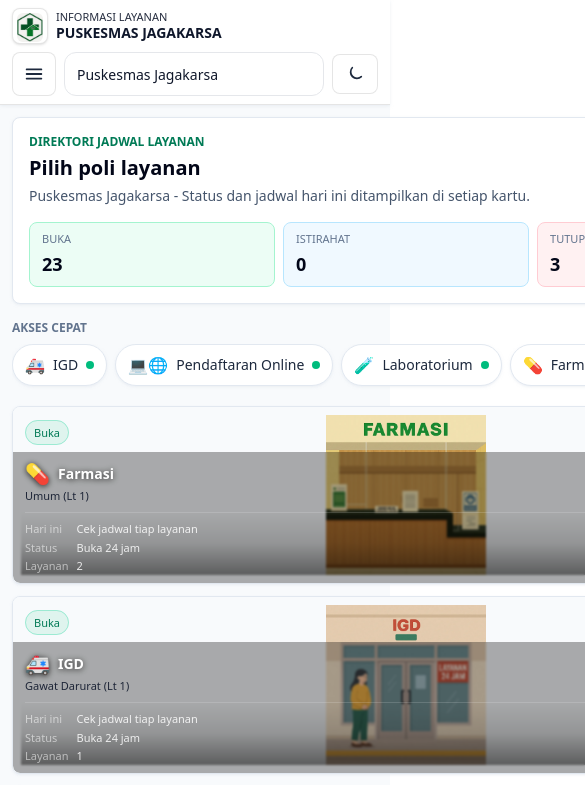
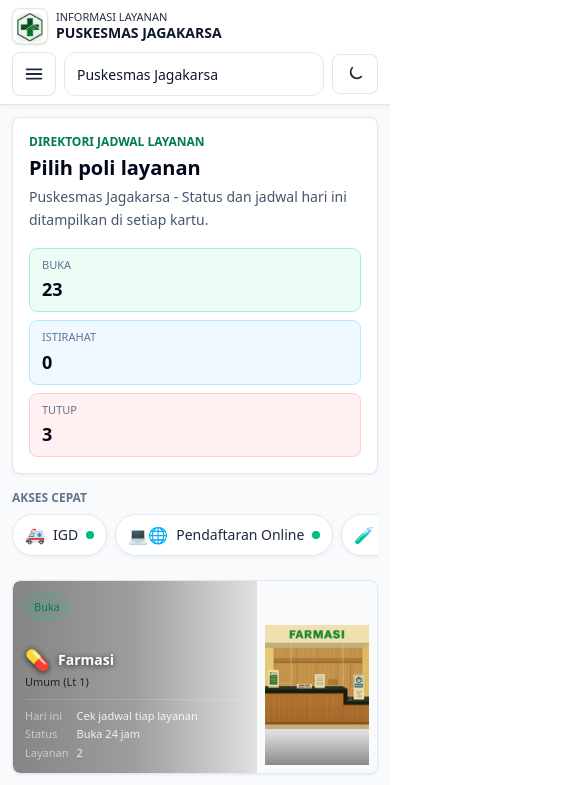
Before and after one commit to fajars97-cpu/alurlayanan, a React (Vite) app: page / in a window 390 px wide. Shown: the top 785 px of the page, 585 px wide, since content can reach past the window. Built offline with nearby package versions, Linux system fonts and the light colour scheme.

Commit message:
perbaiki layout responsif mobile

```diff
--- a/src/App.jsx
+++ b/src/App.jsx
@@ -373,7 +373,7 @@ function ServicesOverview({
   };
 
   return (
-    <section className="mb-4 rounded-lg border border-slate-200 bg-white p-4 shadow-sm shadow-slate-200/50 dark:border-white/10 dark:bg-slate-950/65 dark:shadow-none">
+    <section className="mb-4 w-full overflow-hidden rounded-lg border border-slate-200 bg-white p-4 shadow-sm shadow-slate-200/50 dark:border-white/10 dark:bg-slate-950/65 dark:shadow-none">
       <div className="flex flex-col gap-4 lg:flex-row lg:items-center lg:justify-between">
         <div className="min-w-0">
           <div className="text-xs font-semibold uppercase text-emerald-700 dark:text-emerald-300">
@@ -382,7 +382,7 @@ function ServicesOverview({
           <h1 className="mt-1 text-xl font-semibold text-slate-950 dark:text-white">
             {hasSearch ? "Hasil pencarian layanan" : "Pilih poli layanan"}
           </h1>
-          <p className="mt-1 text-sm text-slate-600 dark:text-white/60">
+          <p className="mt-1 max-w-full text-sm leading-relaxed text-slate-600 dark:text-white/60">
             {facilityName} - {hasSearch ? `${subMatchesCount} hasil layanan ditemukan.` : "Status dan jadwal hari ini ditampilkan di setiap kartu."}
             {statusFilter !== "all" ? ` Filter aktif: ${activeLabel}.` : ""}
           </p>
@@ -396,7 +396,7 @@ function ServicesOverview({
             </button>
           )}
         </div>
-        <div className="grid grid-cols-3 gap-2 sm:min-w-[22rem]">
+        <div className="grid w-full grid-cols-1 gap-2 min-[420px]:grid-cols-3 lg:w-auto lg:min-w-[22rem]">
           <StatTile
             label="Buka"
             value={summary.open}
@@ -429,13 +429,13 @@ function QuickAccessBar({ services, onPick }) {
   if (!quickServices.length) return null;
 
   return (
-    <section className="mb-4">
+    <section className="mb-4 w-full overflow-hidden">
       <div className="flex items-center justify-between gap-3">
         <div className="text-xs font-semibold uppercase text-slate-500 dark:text-white/45">
           Akses cepat
         </div>
       </div>
-      <div className="mt-2 flex gap-2 overflow-x-auto pb-1">
+      <div className="mt-2 flex max-w-full snap-x gap-2 overflow-x-auto overscroll-x-contain pb-2 [-webkit-overflow-scrolling:touch]">
         {quickServices.map(({ id, label, service }) => {
           const status = getOpenStatusForPoli(service);
           return (
@@ -443,10 +443,10 @@ function QuickAccessBar({ services, onPick }) {
               key={id}
               type="button"
               onClick={() => onPick(service)}
-              className="inline-flex shrink-0 items-center gap-2 rounded-full border border-slate-200 bg-white px-3 py-2 text-sm font-medium text-slate-800 shadow-sm shadow-slate-200/50 transition hover:-translate-y-0.5 hover:border-emerald-200 hover:bg-emerald-50/70 dark:border-white/10 dark:bg-white/5 dark:text-white dark:shadow-none dark:hover:border-emerald-400/30 dark:hover:bg-emerald-500/10"
+              className="inline-flex max-w-[78vw] shrink-0 snap-start items-center gap-2 rounded-full border border-slate-200 bg-white px-3 py-2 text-sm font-medium text-slate-800 shadow-sm shadow-slate-200/50 transition hover:-translate-y-0.5 hover:border-emerald-200 hover:bg-emerald-50/70 dark:border-white/10 dark:bg-white/5 dark:text-white dark:shadow-none dark:hover:border-emerald-400/30 dark:hover:bg-emerald-500/10"
             >
               <span className="text-base">{service.ikon}</span>
-              <span>{label}</span>
+              <span className="truncate">{label}</span>
               <span
                 className={`size-2 rounded-full ${
                   status.open
@@ -754,20 +754,21 @@ function ServiceCard({ s, onPick }) {
   return (
     <button
       onClick={() => onPick(s)}
-      className={`group relative overflow-hidden rounded-lg border
+      className={`group relative grid min-h-44 grid-cols-[minmax(0,1fr)_7.5rem] overflow-hidden rounded-lg border
         bg-white shadow-sm shadow-slate-200/60 dark:bg-white/5 dark:shadow-none
         hover:-translate-y-0.5 hover:bg-white hover:shadow-md hover:shadow-slate-200/80 dark:hover:bg-white/8
         active:scale-[.99] transition text-left touch-manipulation
+        sm:block sm:min-h-0
         ${floorBorderClass(s.lokasi)}`}
     >
       <div className="absolute left-3 top-3 z-10">
         <StatusPill open={status.open} rest={status.rest} soon={status.soon} />
       </div>
       {/* Gambar: tinggi tetap per breakpoint, gambar tidak dipotong (contain) */}
-      <div className="w-full bg-slate-50 dark:bg-slate-900/40 transition-colors duration-300">
-        <div className="relative p-2 sm:p-3">
+      <div className="col-start-2 row-start-1 h-full w-full bg-slate-50 dark:bg-slate-900/40 transition-colors duration-300 sm:col-auto sm:row-auto">
+        <div className="relative h-full p-2 sm:h-auto sm:p-3">
           {/* container tinggi tetap agar desktop tidak mengecil, mobile tidak terpotong */}
-          <div className="relative h-40 sm:h-48 md:h-56 lg:h-60 xl:h-64">
+          <div className="relative h-full min-h-44 sm:h-48 sm:min-h-0 md:h-56 lg:h-60 xl:h-64">
             <img
               src={resolveInfografis(s)}
               onError={onInfoError}
@@ -782,7 +783,7 @@ function ServiceCard({ s, onPick }) {
       </div>
 
       {/* Teks & ikon: bar bawah dengan latar gelap tipis */}
-      <div className="absolute bottom-0 left-0 right-0 px-3 py-2 sm:py-3 bg-black/32 backdrop-blur-[1px]">
+      <div className="relative z-[1] col-start-1 row-start-1 flex h-full min-w-0 flex-col justify-end px-3 py-3 bg-gradient-to-r from-black/48 via-black/38 to-black/12 backdrop-blur-[1px] sm:absolute sm:bottom-0 sm:left-0 sm:right-0 sm:block sm:h-auto sm:bg-black/32 sm:px-3 sm:py-3">
         <div className="flex items-center gap-2 text-white drop-shadow-[0_1px_3px_rgba(0,0,0,0.8)] leading-tight">
           <div className="text-xl shrink-0">{s.ikon}</div>
           {/* Nama poli: tidak di-truncate, font mengecil jika terlalu panjang, boleh 2 baris */}
@@ -794,7 +795,7 @@ function ServiceCard({ s, onPick }) {
         <div className="text-[11px] sm:text-[12px] opacity-90 line-clamp-2">
           {s.klaster}
         </div>
-        <div className="mt-2 grid grid-cols-[auto_1fr] gap-x-2 gap-y-0.5 border-t border-white/15 pt-2 text-[11px] text-white/85">
+        <div className="mt-2 grid min-w-0 grid-cols-[auto_minmax(0,1fr)] gap-x-2 gap-y-0.5 border-t border-white/15 pt-2 text-[11px] text-white/85">
           <span className="text-white/55">Hari ini</span>
           <span className="truncate">{todaySchedule}</span>
           <span className="text-white/55">Status</span>
@@ -1293,7 +1294,7 @@ useEffect(() => {
 
   if (!selected || showSearchResults) {
     return (
-      <div className="min-h-[calc(100svh-64px)] p-3 sm:p-4 md:p-6">
+      <div className="min-h-[calc(100svh-64px)] min-w-0 overflow-x-hidden p-3 sm:p-4 md:p-6">
         <ServicesOverview
           facilityName={facilityName}
           services={overviewServices}
@@ -1315,7 +1316,7 @@ useEffect(() => {
           >
             {showSearchResults ? (
               <section className="mb-6">
-                <div className="grid gap-4 sm:gap-5 grid-cols-1 sm:grid-cols-2 lg:grid-cols-3 xl:grid-cols-4">
+                <div className="grid min-w-0 grid-cols-1 gap-4 sm:grid-cols-2 sm:gap-5 lg:grid-cols-3 xl:grid-cols-4">
                   {subMatches.map(({ poli, item, index }) => (
                     <SubServiceCard
                       key={poli.id + "#" + index}
@@ -1332,7 +1333,7 @@ useEffect(() => {
             ) : (
               <>
                 {filtered.length > 0 ? (
-                  <div className="grid gap-3 sm:gap-4 grid-cols-1 sm:grid-cols-2 lg:grid-cols-3 xl:grid-cols-4">
+                  <div className="grid min-w-0 grid-cols-1 gap-3 sm:grid-cols-2 sm:gap-4 lg:grid-cols-3 xl:grid-cols-4">
                     {filtered.map((s) => (
                       <ServiceCard key={s.id} s={s} onPick={onPickPoli} />
                     ))}
@@ -1377,7 +1378,7 @@ useEffect(() => {
     return (
       <div
         ref={servicesGridRef}
-        className="grid gap-4 sm:gap-5 grid-cols-1 sm:grid-cols-2 lg:grid-cols-3 xl:grid-cols-4"
+        className="grid min-w-0 grid-cols-1 gap-4 sm:grid-cols-2 sm:gap-5 lg:grid-cols-3 xl:grid-cols-4"
       >
         {items.length > 0 ? (
           items.map((it, i) => (
@@ -1468,7 +1469,7 @@ useEffect(() => {
             transition={{ duration: 0.18 }}
             className="p-4 pt-3"
           >
-            <div className="grid gap-4 sm:gap-5 grid-cols-1 sm:grid-cols-2 lg:grid-cols-3 xl:grid-cols-4">
+            <div className="grid min-w-0 grid-cols-1 gap-4 sm:grid-cols-2 sm:gap-5 lg:grid-cols-3 xl:grid-cols-4">
               {children}
             </div>
           </MotionDiv>
@@ -1576,7 +1577,7 @@ useEffect(() => {
               </p>
             )}
           </div>
-          <div className="grid grid-cols-2 gap-2 text-sm sm:min-w-[20rem]">
+          <div className="grid w-full grid-cols-1 gap-2 text-sm min-[380px]:grid-cols-2 sm:w-auto sm:min-w-[20rem]">
             <div className="rounded-lg border border-slate-200 bg-slate-50 p-3 dark:border-white/10 dark:bg-white/5">
               <div className="text-[11px] uppercase text-slate-500 dark:text-white/45">Tarif</div>
               <div className="mt-1 font-semibold text-slate-950 dark:text-white">{formatTarifID(sub.tarif)}</div>
@@ -1622,7 +1623,7 @@ useEffect(() => {
         </div>
       )}
 
-      <div className="grid gap-3 sm:gap-4 grid-cols-1 sm:grid-cols-2 lg:grid-cols-3">
+      <div className="grid min-w-0 grid-cols-1 gap-3 sm:grid-cols-2 sm:gap-4 lg:grid-cols-3">
         {flowSteps.map((step, i) => (
           <FlowCard key={step.id ?? i} step={step} index={i} />
         ))}
@@ -2038,16 +2039,16 @@ useEffect(() => {
   {/* === MOBILE: 2 baris === */}
   <div className="md:hidden max-w-7xl mx-auto px-3 sm:px-4 py-2 space-y-2">
     {/* Baris 1: Ikon + Judul full */}
-    <div className="flex items-center gap-2">
+    <div className="flex min-w-0 items-center gap-2">
       <PuskesmasLogo className="size-9" />
-      <div className="leading-tight">
+      <div className="min-w-0 leading-tight">
         <div className="text-[11px] font-medium opacity-90">INFORMASI LAYANAN</div>
-        <div className="text-[14px] font-semibold">PUSKESMAS JAGAKARSA</div>
+        <div className="break-words text-[14px] font-semibold leading-tight">PUSKESMAS JAGAKARSA</div>
       </div>
     </div>
 
     {/* Baris 2: Burger + Select (w-full) */}
-    <div className="grid grid-cols-[auto_1fr_auto] items-center gap-2">
+    <div className="grid min-w-0 grid-cols-[auto_minmax(0,1fr)_auto] items-center gap-2">
       <button
         className="inline-grid place-items-center size-11 rounded-lg border border-black/10 bg-white text-slate-800 hover:bg-slate-50 dark:border-white/10 dark:bg-white/5 dark:text-white dark:hover:bg-white/10"
         aria-label="Buka menu"
@@ -2058,7 +2059,7 @@ useEffect(() => {
         </svg>
       </button>
 
-      <div className="relative">
+      <div className="relative min-w-0">
         <select
   value={facility}
   onChange={(e) => {
@@ -2133,7 +2134,7 @@ useEffect(() => {
   </div>
 </header>
 
-        <div className="max-w-7xl mx-auto px-0 md:px-4 grid md:grid-cols-[24rem_1fr]">
+        <div className="mx-auto grid max-w-7xl min-w-0 overflow-x-hidden px-0 md:grid-cols-[24rem_minmax(0,1fr)] md:px-4">
           {navOpen && (
             <button
               aria-label="Tutup menu"
@@ -2143,7 +2144,7 @@ useEffect(() => {
           )}
 
           <div
-            className={`fixed z-50 inset-y-0 left-0 w-80 md:w-auto md:static md:z-auto
+            className={`fixed z-50 inset-y-0 left-0 w-[min(20rem,88vw)] md:w-auto md:static md:z-auto
               transition-transform md:transition-none
               ${navOpen ? "translate-x-0 pointer-events-auto" : "-translate-x-full md:translate-x-0 pointer-events-none md:pointer-events-auto"}
               h-[100svh] overflow-y-auto overscroll-contain`}
@@ -2206,12 +2207,12 @@ useEffect(() => {
           cooldownDays={7}
         />
 
-        <footer className="mt-8 border-t border-white/10">
-  <div className="max-w-7xl mx-auto px-4 py-6 grid gap-6
+        <footer className="mt-8 overflow-hidden border-t border-white/10">
+  <div className="mx-auto grid max-w-7xl min-w-0 gap-6 px-3 py-6 sm:px-4
                           md:grid-cols-[minmax(0,1fr)_18rem]
                           lg:grid-cols-[minmax(0,720px)_20rem] items-start">
-    <div className="w-full rounded-xl overflow-hidden ring-1 ring-black/10 dark:ring-white/10
-                            aspect-[16/10] md:aspect-auto md:h-72 lg:h-80 xl:h-96">
+    <div className="w-full min-w-0 rounded-xl overflow-hidden ring-1 ring-black/10 dark:ring-white/10
+                            aspect-[4/3] sm:aspect-[16/10] md:aspect-auto md:h-72 lg:h-80 xl:h-96">
       <iframe
         title="Lokasi fasilitas"
         loading="lazy"
@@ -2221,7 +2222,7 @@ useEffect(() => {
       />
     </div>
 
-    <div className="text-sm text-slate-700 dark:text-white/70 space-y-3">
+    <div className="min-w-0 text-sm text-slate-700 dark:text-white/70 space-y-3">
       <div className="font-semibold text-slate-900 dark:text-white">
         Lokasi: {facilityName}
       </div>
--- a/src/index.css
+++ b/src/index.css
@@ -5,6 +5,18 @@
 
 :root { color-scheme: light; }
 .dark { color-scheme: dark; }
+
+html,
+body,
+#root {
+  max-width: 100%;
+  overflow-x: hidden;
+  overflow-x: clip;
+}
+
+* {
+  min-width: 0;
+}
 
 /* styling select (opsional, seperti sebelumnya) */
 select, select option {
```
Also changed, not shown: 4 other files (tests, documents, lock files or other folders).
